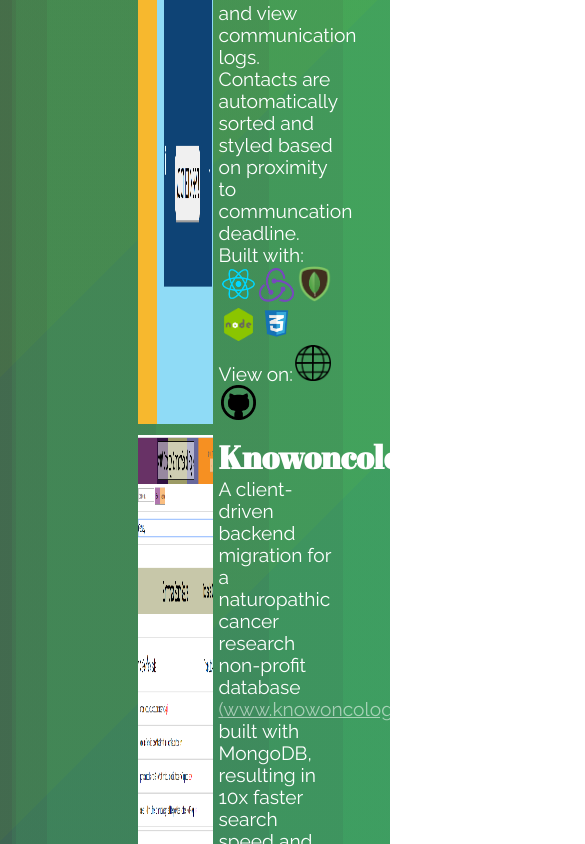
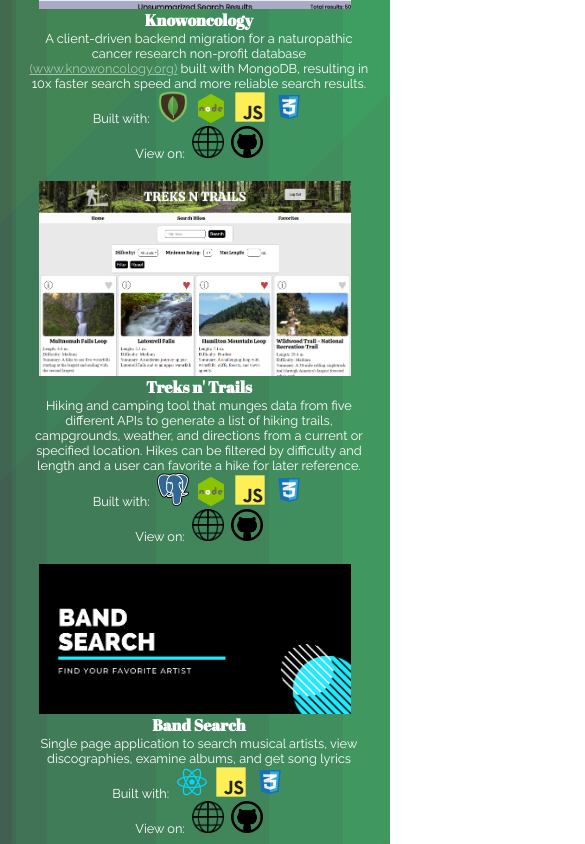
Before and after one commit to drmeloy/danmeloy.dev_react, a React app: page / in a window 390 px wide. Shown: the part 2240-3084 px from the top of the page, 585 px wide, since content can reach past the window. Built offline with nearby package versions, Linux system fonts and the light colour scheme; a web font is replaced by a local one.

Commit message:
Work section mobile responsive

```diff
--- a/src/components/Work/Work.css
+++ b/src/components/Work/Work.css
@@ -10,6 +10,16 @@
     padding: 1% 5%;
     line-height: 1.3;
     color: white;
+  }
+
+  @media (min-width: 10px) and (max-width: 720px){
+    span {
+      font-size: 1rem;
+    }
+  }
+
+  @media (max-width: 1025px){
+    padding-left: 0;
   }
 
   background: linear-gradient(135deg, rgba(101, 215, 91, 0.26) 0%, rgba(101, 215, 91, 0.26) 2%,rgba(87, 200, 111, 0.26) 2%, rgba(87, 200, 111, 0.26) 7%,rgba(72, 185, 131, 0.26) 7%, rgba(72, 185, 131, 0.26) 16%,rgba(58, 170, 151, 0.26) 16%, rgba(58, 170, 151, 0.26) 24%,rgba(43, 154, 170, 0.26) 24%, rgba(43, 154, 170, 0.26) 67%,rgba(29, 139, 190, 0.26) 67%, rgba(29, 139, 190, 0.26) 72%,rgba(14, 124, 210, 0.26) 72%, rgba(14, 124, 210, 0.26) 100%),linear-gradient(135deg, rgba(96, 227, 174, 0.26) 0%, rgba(96, 227, 174, 0.26) 32%,rgba(111, 197, 164, 0.26) 32%, rgba(111, 197, 164, 0.26) 55%,rgba(126, 168, 154, 0.26) 55%, rgba(126, 168, 154, 0.26) 69%,rgba(141, 138, 145, 0.26) 69%, rgba(141, 138, 145, 0.26) 79%,rgba(156, 108, 135, 0.26) 79%, rgba(156, 108, 135, 0.26) 82%,rgba(171, 79, 125, 0.26) 82%, rgba(171, 79, 125, 0.26) 84%,rgba(186, 49, 115, 0.26) 84%, rgba(186, 49, 115, 0.26) 100%),linear-gradient(90deg, rgb(60, 34, 11) 0%, rgb(60, 34, 11) 3%,rgb(60, 51, 15) 3%, rgb(60, 51, 15) 4%,rgb(60, 68, 19) 4%, rgb(60, 68, 19) 12%,rgb(60, 85, 24) 12%, rgb(60, 85, 24) 40%,rgb(60, 101, 28) 40%, rgb(60, 101, 28) 69%,rgb(60, 118, 32) 69%, rgb(60, 118, 32) 88%,rgb(60, 135, 36) 88%, rgb(60, 135, 36) 100%);
@@ -38,7 +48,7 @@
     width: 30%;
   }
 
-  p > img, a > img {
+  p > img, a > img, span > img {
     max-width: 75px;
     height: auto;
     margin-left: 2%;
@@ -57,4 +67,50 @@
     font-size: 2em;
     color: white;
   }
+
+  @media (min-width: 10px) and (max-width: 720px){
+    div {
+      width: 100%;
+      margin-bottom: 5%;
+    }
+
+    h1 {
+      font-size: 1rem;
+    }
+
+    p {
+      font-size: .8rem;
+    }
+
+
+
+    p > img, a > img, span > img {
+      max-width: 32px;
+    }
+  }
+
+  @media (min-width: 721px) and (max-width: 1025px) {
+    p > img, a > img, span > img {
+      max-width: 50px;
+    }
+  }
+
+  @media (max-width: 1025px){
+    flex-direction: column;
+    align-items: center;
+    padding: 0;
+
+    img {
+      width: 80%;
+    }
+
+    div {
+      width: 90%;
+      margin-bottom: 5%;
+    }
+
+    h1, p {
+      text-align: center;
+    }
+  }
 }
--- a/src/components/Work/Work.jsx
+++ b/src/components/Work/Work.jsx
@@ -18,9 +18,9 @@
               <img src='../../../public/assets/mongodb.png' alt='mongodb icon'/>
               <img src='../../../public/assets/node.png' alt='node icon'/>
               <img src='../../../public/assets/css.png' alt='css icon'/>
-              View on:
+              <p>View on:
                 <a href='https://friendlier-staging.netlify.com/login' target='_blank' rel='noopener noreferrer'><img src='../../../public/assets/webpage.png' alt='webpage icon'/></a>
-              <a href='https://github.com/band-m' target='_blank' rel='noopener noreferrer'><img src='../../../public/assets/github.png' alt='github icon'/></a>
+                <a href='https://github.com/band-m' target='_blank' rel='noopener noreferrer'><img src='../../../public/assets/github.png' alt='github icon'/></a></p>
             </p>
           </div>
         </div>
@@ -36,9 +36,9 @@
               <img src='../../../public/assets/node.png' alt='node icon'/>
               <img src='../../../public/assets/js.png' alt='javascript icon'/>
               <img src='../../../public/assets/css.png' alt='css icon'/>
-              View on:
+              <p>View on:
                 <a href='https://knowoncology.herokuapp.com' target='_blank' rel='noopener noreferrer'><img src='../../../public/assets/webpage.png' alt='webpage icon'/></a>
-              <a href='https://github.com/kNOWOncology/knowoncology/' target='_blank' rel='noopener noreferrer'><img src='../../../public/assets/github.png' alt='github icon'/></a>
+                <a href='https://github.com/kNOWOncology/knowoncology/' target='_blank' rel='noopener noreferrer'><img src='../../../public/assets/github.png' alt='github icon'/></a></p>
             </p>
           </div>
         </div>
@@ -54,9 +54,9 @@
               <img src='../../../public/assets/node.png' alt='node icon'/>
               <img src='../../../public/assets/js.png' alt='javascript icon'/>
               <img src='../../../public/assets/css.png' alt='css icon'/>
-              View on:
+              <p>View on:
                 <a href='https://treksntrails.herokuapp.com' target='_blank' rel='noopener noreferrer'><img src='../../../public/assets/webpage.png' alt='webpage icon'/></a>
-              <a href='https://github.com/Plant-Parenthood/treks-n-tents' target='_blank' rel='noopener noreferrer'><img src='../../../public/assets/github.png' alt='github icon'/></a>
+                <a href='https://github.com/Plant-Parenthood/treks-n-tents' target='_blank' rel='noopener noreferrer'><img src='../../../public/assets/github.png' alt='github icon'/></a></p>
             </p>
           </div>
         </div>
@@ -67,13 +67,14 @@
           <div>
             <h1>Band Search</h1>
             <p>Single page application to search musical artists, view discographies, examine albums, and get song lyrics</p>
-            <p>Built with:
+            <p>
+              Built with:
               <img src='../../../public/assets/react.png' alt='react icon'/>
               <img src='../../../public/assets/js.png' alt='javascript icon'/>
               <img src='../../../public/assets/css.png' alt='css icon'/>
-              View on:
+              <p>View on:
                 <a href='https://drmeloy.github.io/Artist-Search/' target='_blank' rel='noopener noreferrer'><img src='../../../public/assets/webpage.png' alt='webpage icon'/></a>
-              <a href='https://github.com/drmeloy/Artist-Search' target='_blank' rel='noopener noreferrer'><img src='../../../public/assets/github.png' alt='github icon'/></a>
+                <a href='https://github.com/drmeloy/Artist-Search' target='_blank' rel='noopener noreferrer'><img src='../../../public/assets/github.png' alt='github icon'/></a></p>
             </p>
           </div>
         </div>
@@ -89,9 +90,9 @@
               <img src='../../../public/assets/node.png' alt='node icon'/>
               <img src='../../../public/assets/js.png' alt='javascript icon'/>
               <img src='../../../public/assets/css.png' alt='css icon'/>
-              View on:
+              <p>View on:
                 <a href='https://alchemyaddressesbook.herokuapp.com' target='_blank' rel='noopener noreferrer'><img src='../../../public/assets/webpage.png' alt='webpage icon'/></a>
-              <a href='https://github.com/drmeloy/lab-15-address-book' target='_blank' rel='noopener noreferrer'><img src='../../../public/assets/github.png' alt='github icon'/></a>
+                <a href='https://github.com/drmeloy/lab-15-address-book' target='_blank' rel='noopener noreferrer'><img src='../../../public/assets/github.png' alt='github icon'/></a></p>
             </p>
           </div>
         </div>
@@ -106,9 +107,9 @@
               <img src='../../../public/assets/react.png' alt='react icon'/>
               <img src='../../../public/assets/js.png' alt='javascript icon'/>
               <img src='../../../public/assets/css.png' alt='css icon'/>
-              View on:
+              <p>View on:
                 <a href='https://drmeloy.github.io/lab-28-RESTy/' target='_blank' rel='noopener noreferrer'><img src='../../../public/assets/webpage.png' alt='webpage icon'/></a>
-              <a href='https://github.com/drmeloy/lab-28-RESTy/' target='_blank' rel='noopener noreferrer'><img src='../../../public/assets/github.png' alt='github icon'/></a>
+                <a href='https://github.com/drmeloy/lab-28-RESTy/' target='_blank' rel='noopener noreferrer'><img src='../../../public/assets/github.png' alt='github icon'/></a></p>
             </p>
           </div>
         </div>
@@ -124,9 +125,9 @@
               <img src='../../../public/assets/redux.png' alt='redux icon'/>
               <img src='../../../public/assets/js.png' alt='javascript icon'/>
               <img src='../../../public/assets/css.png' alt='css icon'/>
-              View on:
+              <p>View on:
                 <a href='https://drmeloy.github.io/lab-40-github-viewer/' target='_blank' rel='noopener noreferrer'><img src='../../../public/assets/webpage.png' alt='webpage icon'/></a>
-              <a href='https://github.com/drmeloy/lab-40-github-viewer/' target='_blank' rel='noopener noreferrer'><img src='../../../public/assets/github.png' alt='github icon'/></a>
+                <a href='https://github.com/drmeloy/lab-40-github-viewer/' target='_blank' rel='noopener noreferrer'><img src='../../../public/assets/github.png' alt='github icon'/></a></p>
             </p>
           </div>
         </div>
@@ -141,9 +142,9 @@
               <img src='../../../public/assets/js.png' alt='javascript icon'/>
               <img src='../../../public/assets/html.png' alt='html icon'/>
               <img src='../../../public/assets/css.png' alt='css icon'/>
-              View on:
+              <p>View on:
                 <a href='https://i-16.github.io/qwixx/' target='_blank' rel='noopener noreferrer'><img src='../../../public/assets/webpage.png' alt='webpage icon'/></a>
-              <a href='https://github.com/I-16/qwixx' target='_blank' rel='noopener noreferrer'><img src='../../../public/assets/github.png' alt='github icon'/></a>
+                <a href='https://github.com/I-16/qwixx' target='_blank' rel='noopener noreferrer'><img src='../../../public/assets/github.png' alt='github icon'/></a></p>
             </p>
           </div>
         </div>
```
Lines whose indentation alone changed are shown as unchanged.
